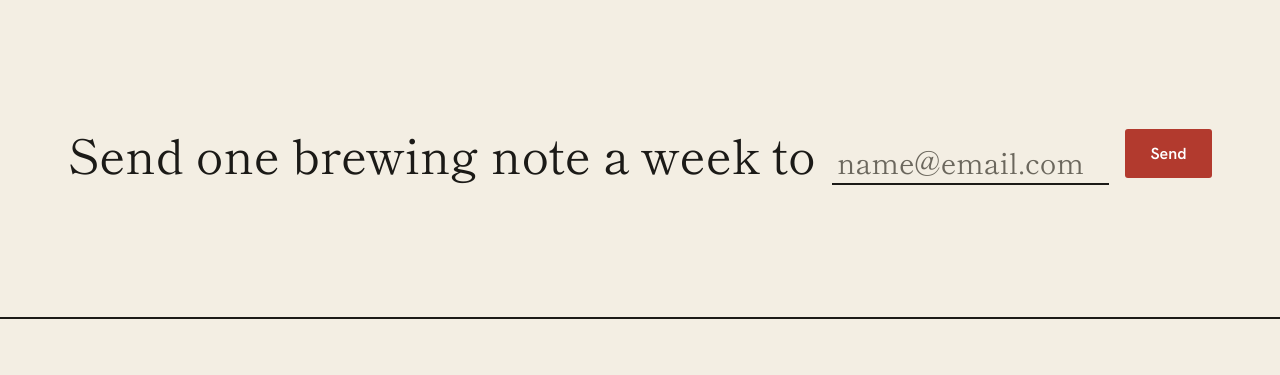
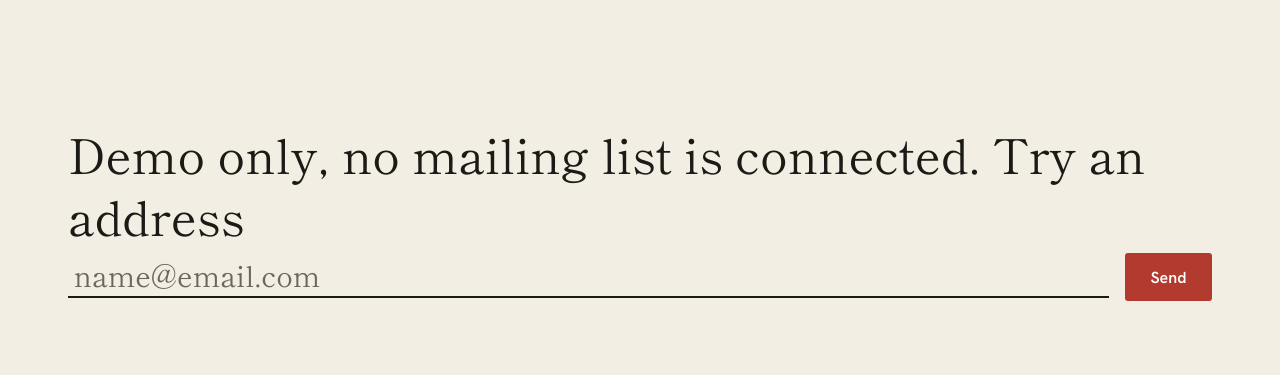
Before and after one commit to forbiddenlink/tea-design, a website built with webpack: page index.html in a window 1280 px wide. Shown: the part 8240-8615 px from the top of the page. Built offline with nearby package versions, Linux system fonts and the light colour scheme.

Commit message:
fix(demo): say no mailing list is connected in the newsletter lead (#70)

```diff
--- a/index.html
+++ b/index.html
@@ -534,7 +534,7 @@
         <div class="wrap">
           <h2 class="visually-hidden" id="news-title">Newsletter</h2>
           <form class="news-form" id="news-form" novalidate>
-            <label for="news-email" class="news-lead">Send one brewing note a week to</label>
+            <label for="news-email" class="news-lead">Demo only, no mailing list is connected. Try an address</label>
             <input id="news-email" name="email" type="email" autocomplete="email" placeholder="name@email.com" required />
             <button type="submit" class="btn">Send</button>
           </form>
```
